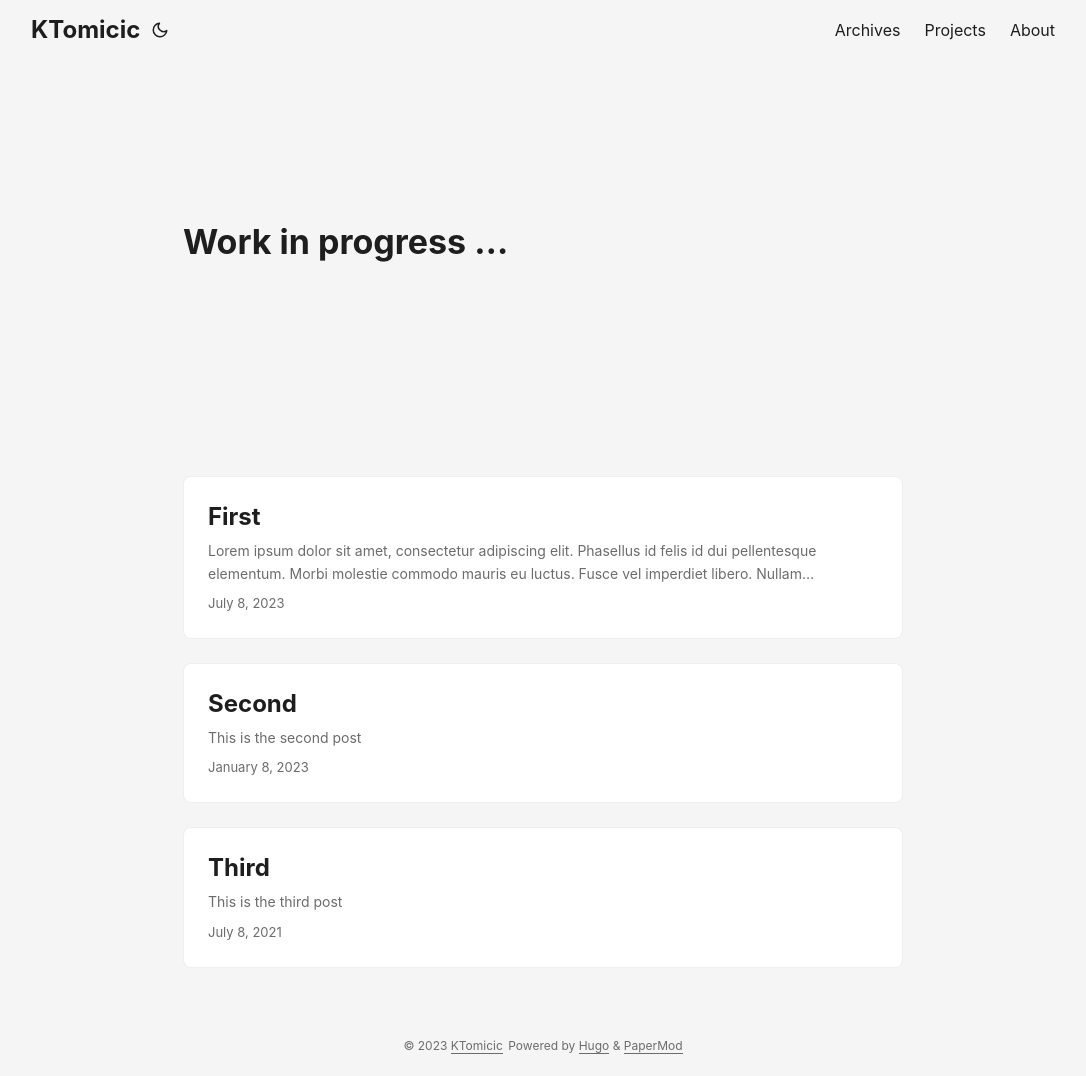
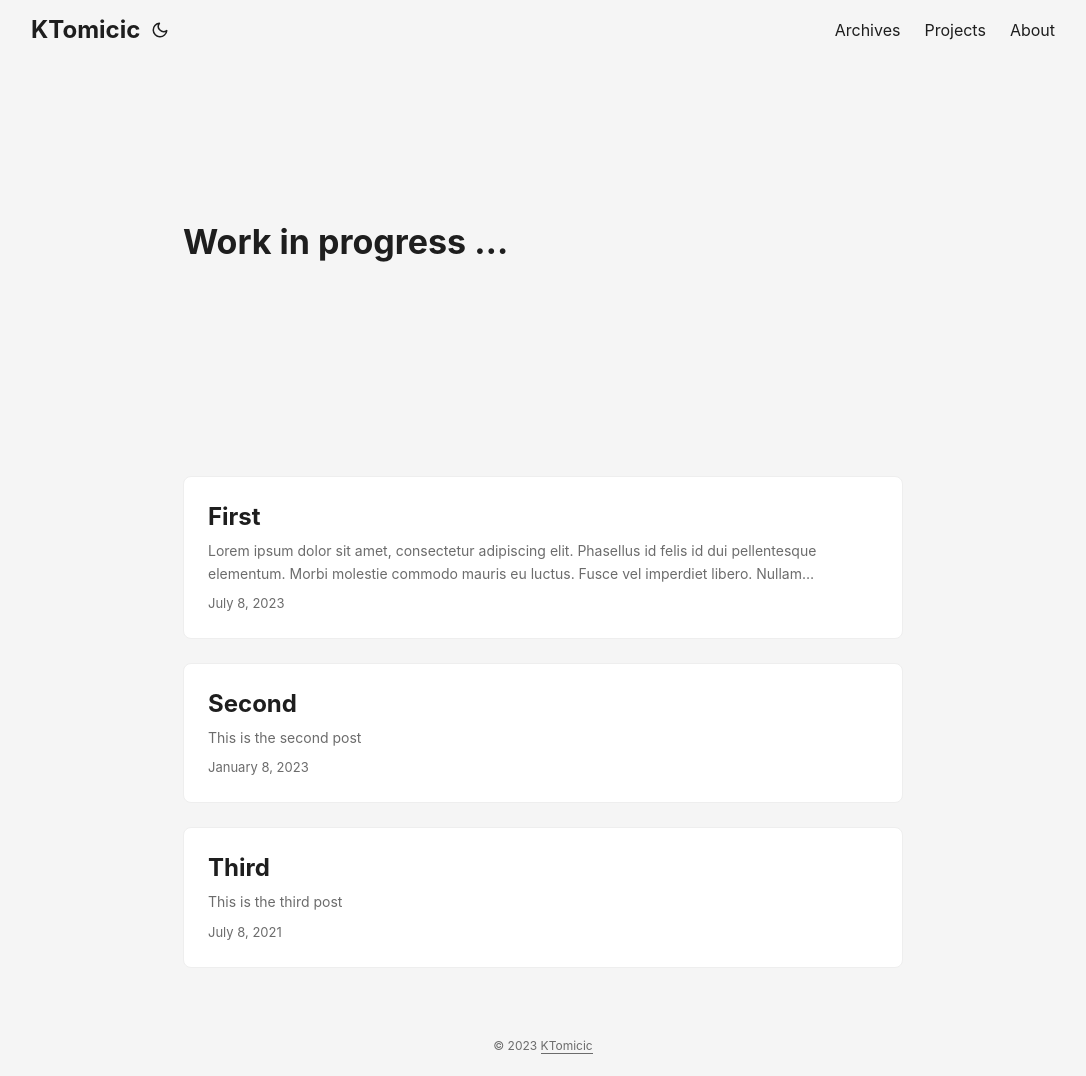
Before and after one commit to krubograh/krubograh.github.io, a plain HTML site: page index.html in a window 1280 px wide. Shown: the whole page, without its empty margins (97-1183 px from the left). Drawn offline with Linux system fonts and the light colour scheme.

Commit message:
changed footeer

```diff
--- a/index.html
+++ b/index.html
@@ -192,11 +192,6 @@
 
 <footer class="footer">
     <span>&copy; 2023 <a href="https://krubograh.github.io/">KTomicic</a></span>
-    <span>
-        Powered by
-        <a href="https://gohugo.io/" rel="noopener noreferrer" target="_blank">Hugo</a> &
-        <a href="https://github.com/adityatelange/hugo-PaperMod/" rel="noopener" target="_blank">PaperMod</a>
-    </span>
 </footer>
 <a href="#top" aria-label="go to top" title="Go to Top (Alt + G)" class="top-link" id="top-link" accesskey="g">
     <svg xmlns="http://www.w3.org/2000/svg" viewBox="0 0 12 6" fill="currentColor">
@@ -257,7 +252,6 @@
         }
     })
 
-</script>
-</body>
+</script></body>
 
 </html>
```
Also changed, not shown: 404.html (+1 -7 lines), about/index.html (+1 -7 lines), archives/index.html (+1 -7 lines), categories/index.html (+1 -7 lines), posts/first/index.html (+1 -7 lines), posts/index.html (+1 -7 lines), posts/second/index.html (+1 -7 lines), posts/third/index.html (+1 -7 lines), projects/index.html (+1 -7 lines), tags/index.html (+1 -7 lines).
